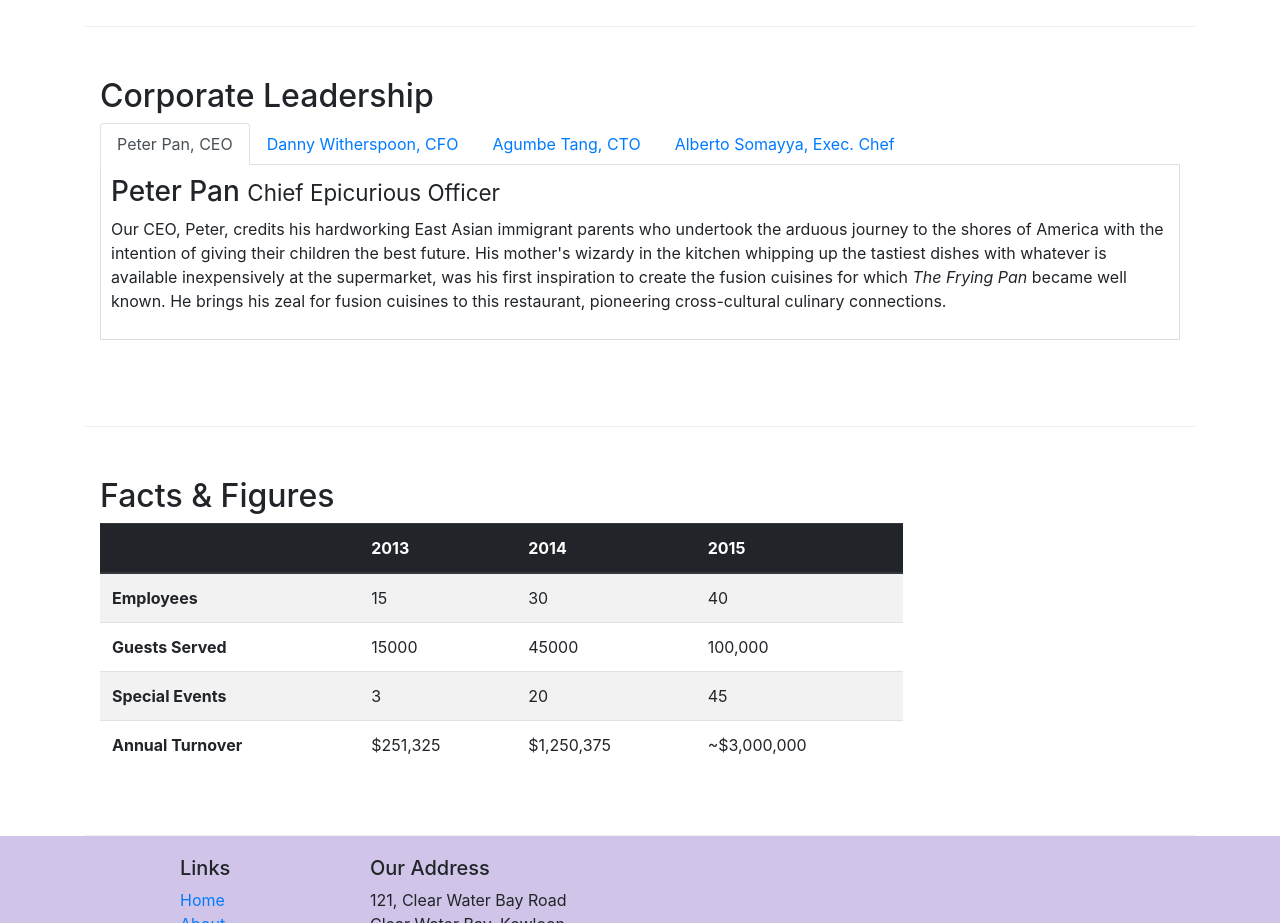
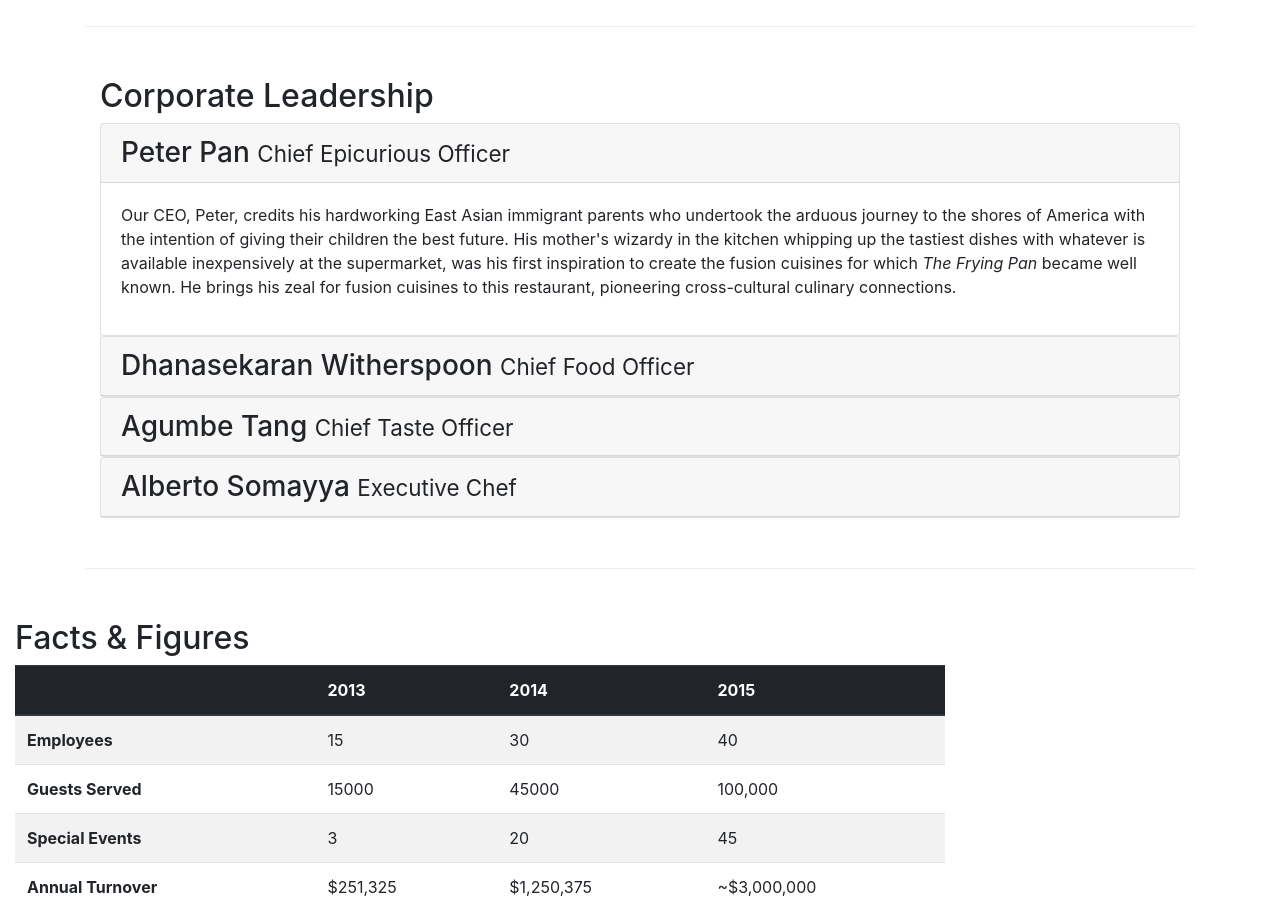
Before and after one commit to AnanthaRohan/conFusion, a website: page aboutus.html in a window 1280 px wide. Shown: the part 920-1843 px from the top of the page. Drawn offline with nearby package versions, Linux system fonts and the light colour scheme.

Commit message:
Accordion

```diff
--- a/aboutus.html
+++ b/aboutus.html
@@ -110,53 +110,73 @@
             <div class ="row row-content">
                 <div class ="col-12 col-sm-12">
                 <h2>Corporate Leadership</h2>
-                <ul class="nav nav-tabs">
-                    <li class="nav-item">
-                      <a class="nav-link active" href="#peter"
-                        role="tab" data-toggle="tab">Peter Pan, CEO</a>
-                    </li>
-                    <li class="nav-item">
-                      <a class="nav-link" href="#danny" role="tab"
-                        data-toggle="tab">Danny Witherspoon, CFO</a>
-                    </li>
-                    <li class="nav-item">
-                      <a class="nav-link" href="#agumbe"role="tab"
-                        data-toggle="tab">Agumbe Tang, CTO</a>
-                    </li>
-                    <li class="nav-item">
-                      <a class="nav-link" href="#alberto" role="tab"
-                        data-toggle="tab">Alberto Somayya, Exec. Chef</a>
-                    </li>
-                </ul>
-                <div class="tab-content">
 
-                                <div role="tabpanel" class="tab-pane fade show active" id="peter">
-                                <h3>Peter Pan <small>Chief Epicurious Officer</small></h3>
-                                <p class="d-none d-sm-block">Our CEO, Peter, credits his hardworking East Asian immigrant parents who undertook the arduous journey to the shores of America with the intention of giving their children the best future. His mother's wizardy in the kitchen whipping up the tastiest dishes with whatever is available inexpensively at the supermarket, was his first inspiration to create the fusion cuisines for which <em>The Frying Pan</em> became well known. He brings his zeal for fusion cuisines to this restaurant, pioneering cross-cultural culinary connections.</p>
+                <div id="accordion">
+
+                        <div class="card">
+                                <div class="card-header" role="tab" id="peterhead">
+                                <h3 class="mb-0">
+                                    <a data-toggle="collapse" data-target="#peter">
+                                    Peter Pan <small>Chief Epicurious Officer</small>
+                                    </a>
+                                </h3>
                                 </div>
-
-                                <div role="tabpanel" class="tab-pane fade show" id="danny">
-
-                                <h3>Dhanasekaran Witherspoon <small>Chief Food Officer</small></h3>
-                                <p class="d-none d-sm-block">Our CFO, Danny, as he is affectionately referred to by his colleagues, comes from a long established family tradition in farming and produce. His experiences growing up on a farm in the Australian outback gave him great appreciation for varieties of food sources. As he puts it in his own words, <em>Everything that runs, wins, and everything that stays, pays!</em></p>
+                                <div class="collapse show" id="peter" data-parent="#accordion">
+                                    <div class="card-body">
+                                        <p class="d-none d-sm-block">Our CEO, Peter, credits his hardworking East Asian immigrant parents who undertook the arduous journey to the shores of America with the intention of giving their children the best future. His mother's wizardy in the kitchen whipping up the tastiest dishes with whatever is available inexpensively at the supermarket, was his first inspiration to create the fusion cuisines for which <em>The Frying Pan</em> became well known. He brings his zeal for fusion cuisines to this restaurant, pioneering cross-cultural culinary connections.</p>
+                                    </div>
                                 </div>
-
-                                <div role="tabpanel" class="tab-pane fade show" id="agumbe">
-
-                                    <h3>Agumbe Tang <small>Chief Taste Officer</small></h3>
-                                <p class="d-none d-sm-block">Blessed with the most discerning gustatory sense, Agumbe, our CTO, personally ensures that every dish that we serve meets his exacting tastes. Our chefs dread the tongue lashing that ensues if their dish does not meet his exacting standards. He lives by his motto, <em>You click only if you survive my lick.</em></p>
-                                </div>
-
-                            <div role="tabpanel" class="tab-pane fade show" id="alberto">
-
-                                    <h3>Alberto Somayya <small>Executive Chef</small></h3>
-                                <p class="d-none d-sm-block">Award winning three-star Michelin chef with wide International experience having worked closely with whos-who in the culinary world, he specializes in creating mouthwatering Indo-Italian fusion experiences. He says, <em>Put together the cuisines from the two craziest cultures, and you get a winning hit! Amma Mia!</em></p>
                             </div>
 
+                            <div class="card">
+                                    <div class="card-header" role="tab" id="dannyhead">
+                                    <h3 class="mb-0">
+                                        <a class="collapsed" data-toggle="collapse" data-target="#danny">
+                                        Dhanasekaran Witherspoon <small>Chief Food Officer</small>
+                                        </a>
+                                    </h3>
+                                </div>
+                                <div class="collapse" id="danny" data-parent="#accordion">
+                                    <div class="card-body">
+                                        <p class="d-none d-sm-block">Our CFO, Danny, as he is affectionately referred to by his colleagues, comes from a long established family tradition in farming and produce. His experiences growing up on a farm in the Australian outback gave him great appreciation for varieties of food sources. As he puts it in his own words, <em>Everything that runs, wins, and everything that stays, pays!</em></p>
 
-                </div>
+                                    </div>
+                                </div>
+                            </div>
+                            <div class="card">
+                                    <div class="card-header" role="tab" id="agumbehead">
+                                    <h3 class="mb-0">
+                                        <a class="collapsed" data-toggle="collapse" data-target="#agumbe">
+                                        Agumbe Tang <small>Chief Taste Officer</small>
+                                        </a>
+                                    </h3>
+                                </div>
+                                <div class="collapse" id="agumbe" data-parent="#accordion">
+                                    <div class="card-body">
+                                        <p class="d-none d-sm-block">Blessed with the most discerning gustatory sense, Agumbe, our CTO, personally ensures that every dish that we serve meets his exacting tastes. Our chefs dread the tongue lashing that ensues if their dish does not meet his exacting standards. He lives by his motto, <em>You click only if you survive my lick.</em></p>
+
+                                    </div>
+                                </div>
+                            </div>
+                            <div class="card">
+                                    <div class="card-header" role="tab" id="albertohead">
+                                    <h3 class="mb-0">
+                                        <a class="collapsed" data-toggle="collapse" data-target="#alberto">
+                                        Alberto Somayya <small>Executive Chef</small>
+                                        </a>
+                                    </h3>
+                                </div>
+                                <div class="collapse" id="alberto" data-parent="#accordion">
+                                    <div class="card-body">
+                                        <p class="d-none d-sm-block">Award winning three-star Michelin chef with wide International experience having worked closely with whos-who in the culinary world, he specializes in creating mouthwatering Indo-Italian fusion experiences. He says, <em>Put together the cuisines from the two craziest cultures, and you get a winning hit! Amma Mia!</em></p>
+
+                                    </div>
+                                </div>
+                            </div>
+                         </div>
                 </div>
 
+            </div>
         </div>
         <div class="row row-content">
                 <div class="col-12 col-sm-9">
```
